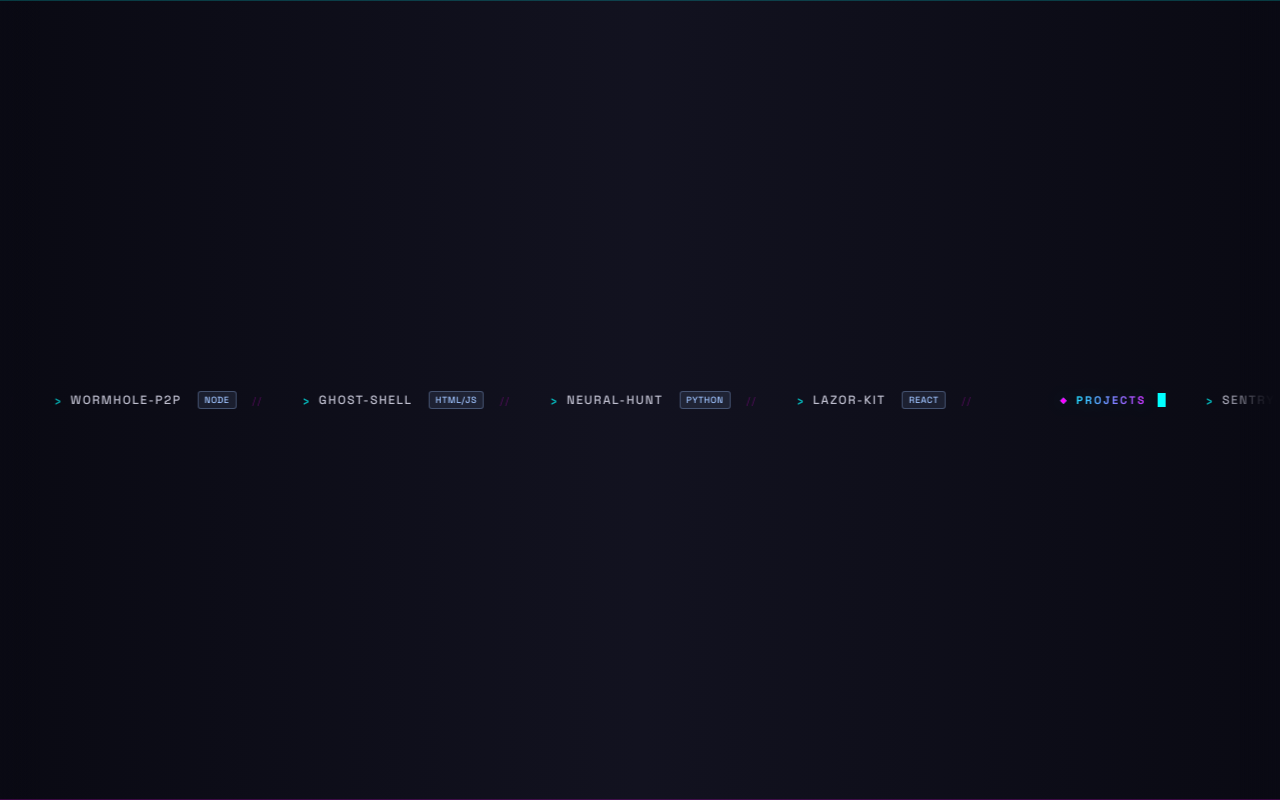
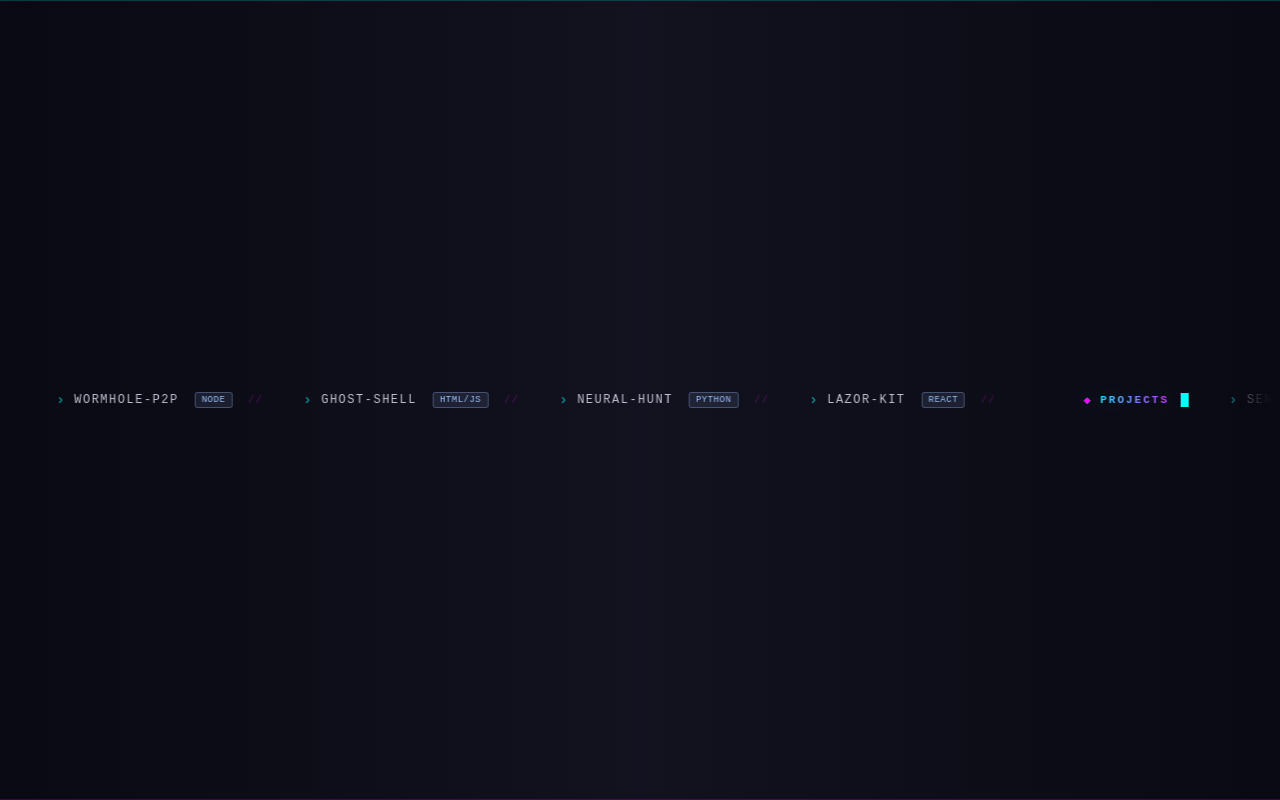
Before and after one commit to pseudodev3/ghost-town, a website built with Vite: page ticker.html in a window 1280 px wide. Built offline with nearby package versions, Linux system fonts and the light colour scheme.

Commit message:
fix: Use Space Grotesk font in ticker (same as rest of site)

```diff
--- a/ticker.html
+++ b/ticker.html
@@ -6,7 +6,6 @@
     <!-- Bundle shared styles -->
     <script type="module">
       import './style.css';
-      import './public/fonts/fonts.css';
     </script>
     <style>
         * { margin: 0; padding: 0; box-sizing: border-box; }
@@ -16,7 +15,7 @@
             padding: 0;
             overflow: hidden;
             background: transparent;
-            font-family: 'JetBrains Mono', 'Courier New', monospace;
+            font-family: 'Space Grotesk', 'Courier New', monospace;
         }
 
         .ticker-container {
```
Also changed, not shown: dist/ticker.html.
